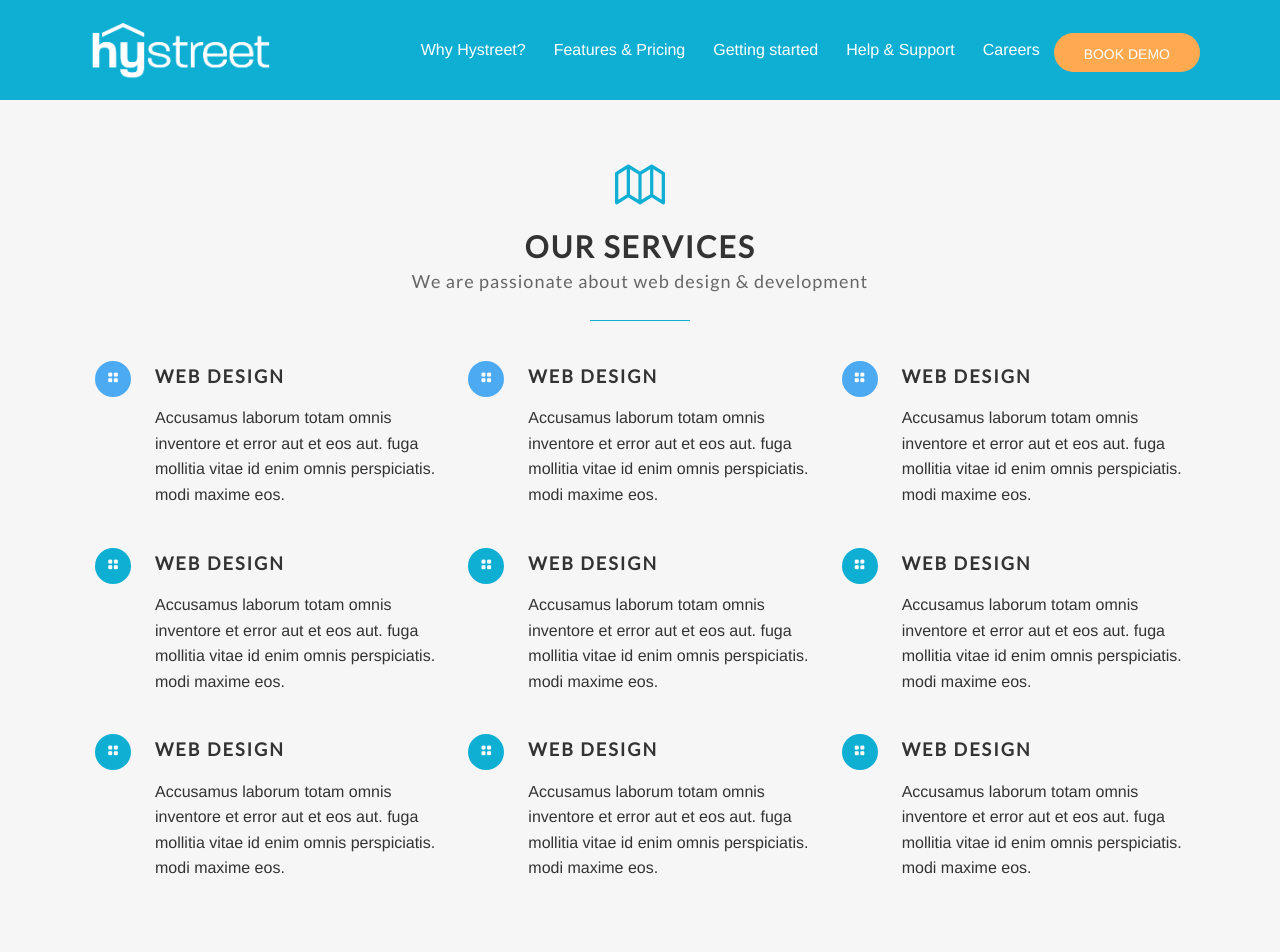
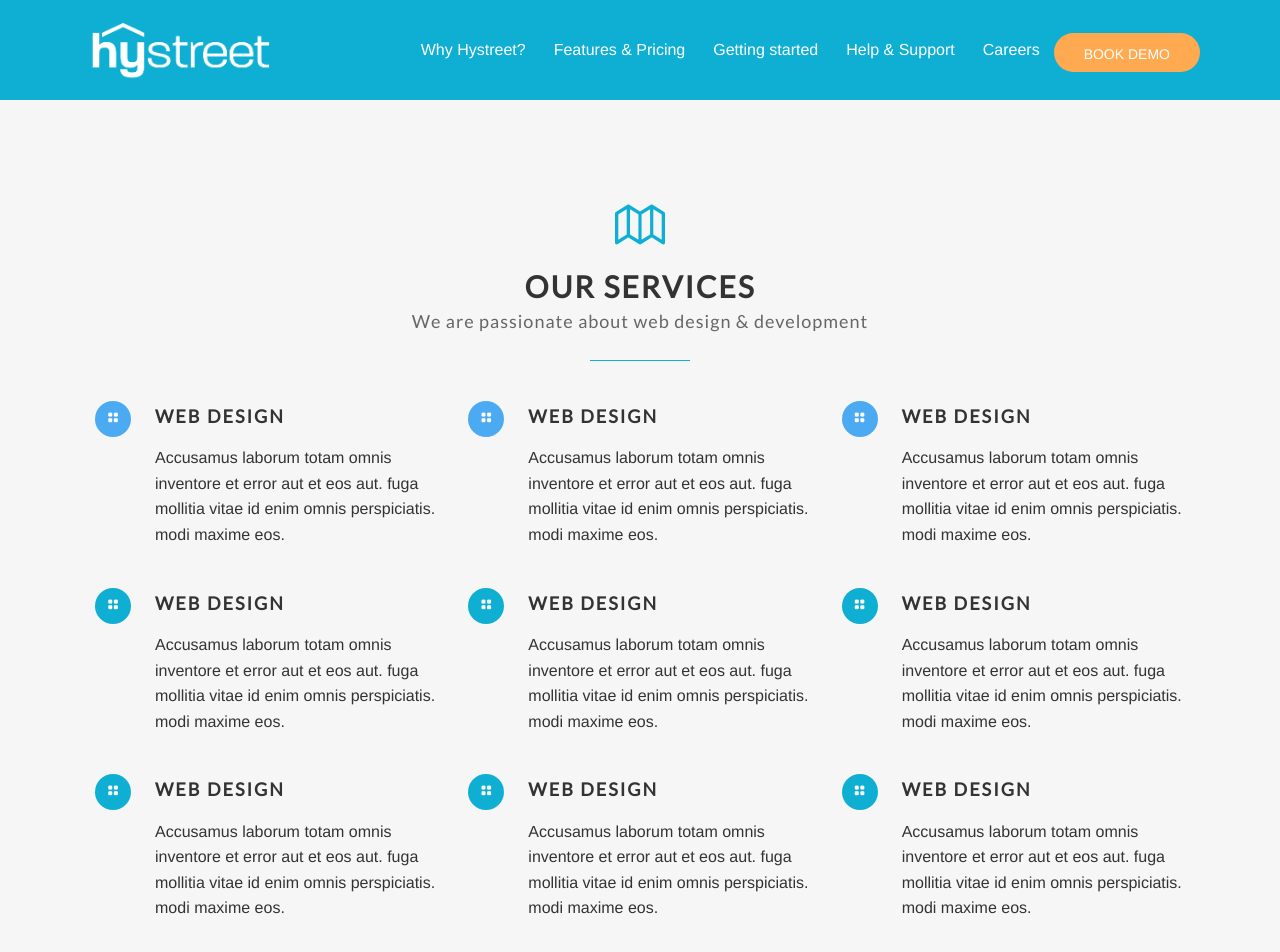
Before and after one commit to hystreet/hystreet.github.io, a Jekyll site: the page built from services.html, in a window 1280 px wide. Shown: the top 952 px of the page. Built offline with Jekyll 4.4.1, drawn with Linux system fonts in a browser that asks for light colours; some web fonts are replaced; a script that is not in the unit is left out.

Commit message:
increasing padding

```diff
--- a/css/style.css
+++ b/css/style.css
@@ -24,7 +24,7 @@
 }
 
 .full {
-  padding: 60px 0;
+  padding: 100px 0;
   background-size: cover;
 }
 
```
